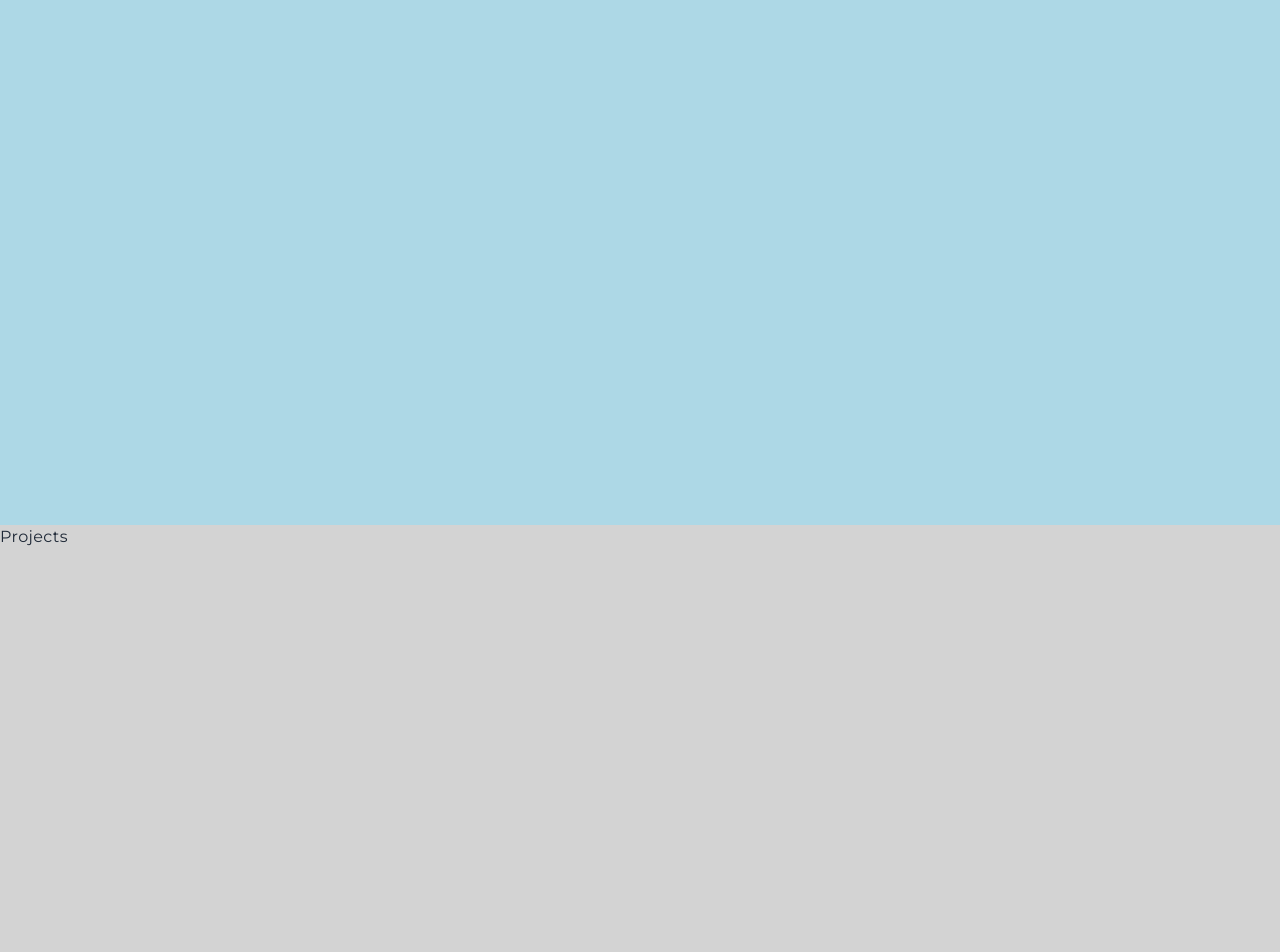
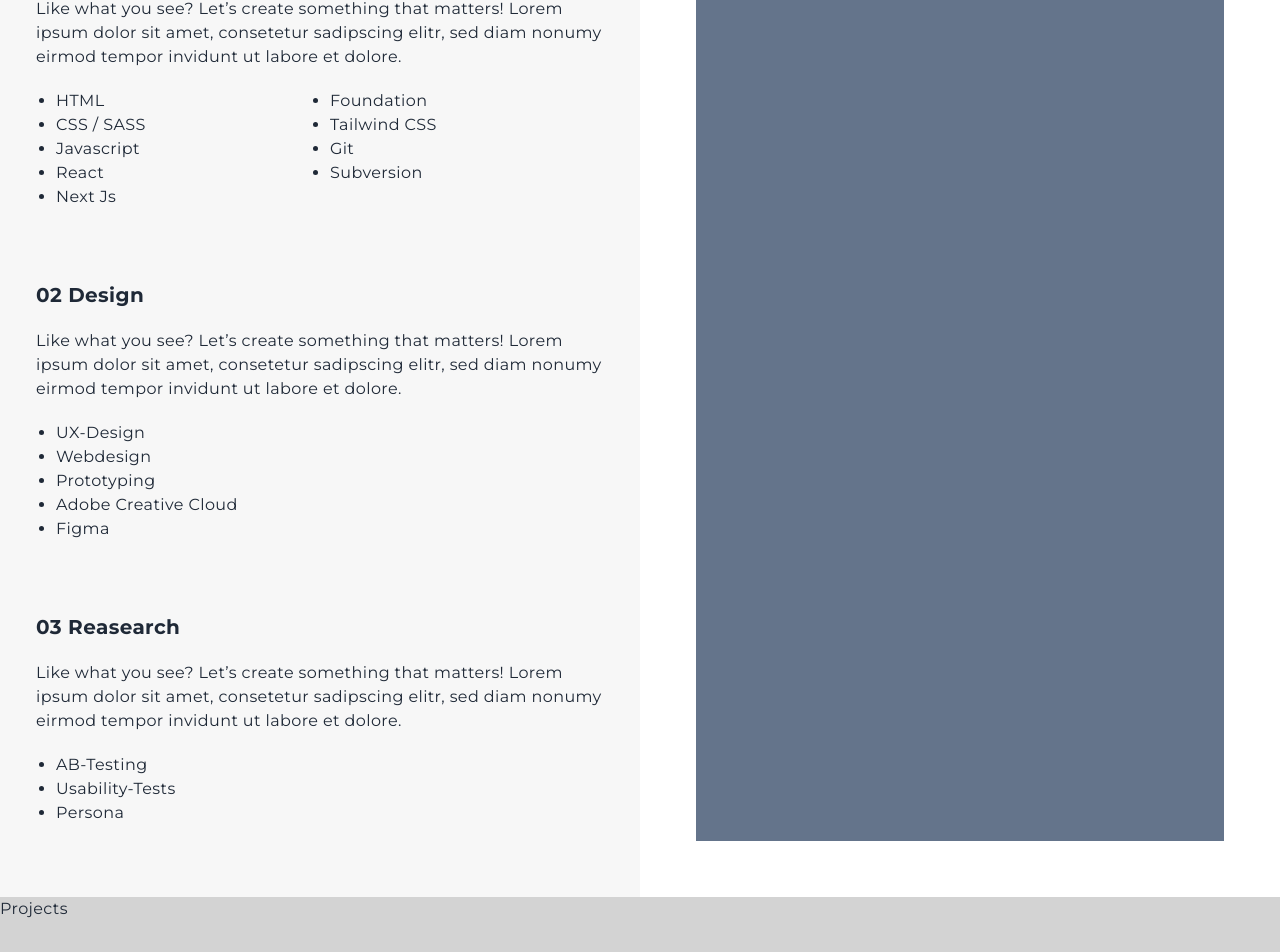
Before and after one commit to fabiangeitner/portfolio, a Next.js app: page / in a window 1280 px wide. Shown: the part 995-1947 px from the top of the page. Built offline with nearby package versions, Linux system fonts and the light colour scheme.

Commit message:
expertise section

```diff
--- a/sections/Expertise.jsx
+++ b/sections/Expertise.jsx
@@ -2,8 +2,73 @@ import React from "react";
 
 const Expertise = () => {
   return (
-    <div className="w-full h-[90vh] bg-[lightblue]">
-      <p>Expertise</p>
+    <div className="w-full md:min-h-[90vh] md:flex bg-[#F7F7F7]">
+      <div className="md:w-1/2 py-9">
+        <h2 className="text-7xl">Expertise</h2>
+        {/* FRONTEND */}
+        <div className="w-full p-9">
+          <h3 className="text-xl pb-5">01 Frontend Development</h3>
+          <p className="pb-5">
+            Like what you see? Let’s create something that matters! Lorem ipsum
+            dolor sit amet, consetetur sadipscing elitr, sed diam nonumy eirmod
+            tempor invidunt ut labore et dolore.
+          </p>
+          <div className="w-full flex flex-col md:flex-row pl-5">
+            <ul className="w-1/2">
+              <li className="list-disc">HTML</li>
+              <li className="list-disc">CSS / SASS</li>
+              <li className="list-disc">Javascript</li>
+              <li className="list-disc">React</li>
+              <li className="list-disc">Next Js</li>
+            </ul>
+            <ul className="w-1/2">
+              <li className="list-disc">Foundation</li>
+              <li className="list-disc">Tailwind CSS</li>
+              <li className="list-disc">Git</li>
+              <li className="list-disc">Subversion</li>
+            </ul>
+          </div>
+        </div>
+        {/* DESIGN */}
+        <div className="w-full p-9">
+          <h3 className="text-xl pb-5">02 Design</h3>
+          <p className="pb-5">
+            Like what you see? Let’s create something that matters! Lorem ipsum
+            dolor sit amet, consetetur sadipscing elitr, sed diam nonumy eirmod
+            tempor invidunt ut labore et dolore.
+          </p>
+          <div className="w-full flex flex-col md:flex-row pl-5">
+            <ul className="w-1/2">
+              <li className="list-disc">UX-Design</li>
+              <li className="list-disc">Webdesign</li>
+              <li className="list-disc">Prototyping</li>
+              <li className="list-disc">Adobe Creative Cloud</li>
+              <li className="list-disc">Figma</li>
+            </ul>
+          </div>
+        </div>
+        {/* RESEARCH */}
+        <div className="w-full p-9">
+          <h3 className="text-xl pb-5">03 Reasearch</h3>
+          <p className="pb-5">
+            Like what you see? Let’s create something that matters! Lorem ipsum
+            dolor sit amet, consetetur sadipscing elitr, sed diam nonumy eirmod
+            tempor invidunt ut labore et dolore.
+          </p>
+          <div className="w-full flex flex-col md:flex-row pl-5">
+            <ul className="w-1/2">
+              <li className="list-disc">AB-Testing</li>
+              <li className="list-disc">Usability-Tests</li>
+              <li className="list-disc">Persona</li>
+            </ul>
+          </div>
+        </div>
+      </div>
+      <div className="md:w-1/2 md:min-h-[90vh] bg-white p-14">
+        <div className="w-full h-full bg-slate-500">
+          <span>HELLO</span>
+        </div>
+      </div>
     </div>
   );
 };
```
